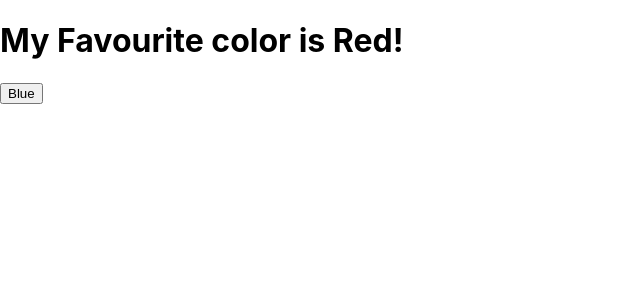
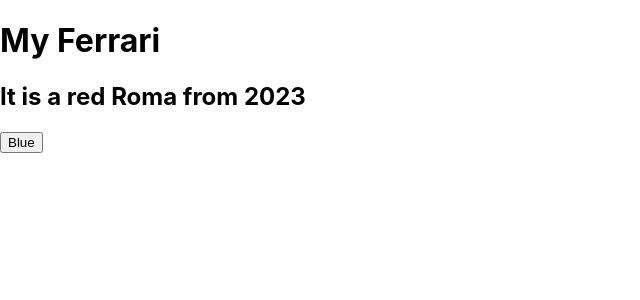
Before and after one commit to AHA193/test, a React (Create React App) app: page / in a window 1280 px wide. Shown: the top 300 px of the page, without its empty margins (0-640 px from the left). Built offline with nearby package versions, Linux system fonts and the light colour scheme.

Commit message:
ex2 storage of an object in use State variable

```diff
--- a/src/App.jsx
+++ b/src/App.jsx
@@ -4,17 +4,27 @@
 
 function App() {
 
- // Using this syntax above to declare the color state
 
-  const [color, setColor] = useState('Red')    // où setColor est un "Setter Function"
 
-  const changeColor = ()=>{
-    setColor('Blue')
-  }
+const [car, setCar] = useState({
+brand : "Ferrari",
+model: "Roma",
+year: "2023",
+color: "red"
+});
+
+const changeColor = ()=> {
+  setCar((prev)=>{
+    return {...prev, color:"blue"}
+  })
+}
+
   return (
   <>
-  <h1>My Favourite color is {color}!</h1>
-    <button onClick={changeColor}>Blue</button>
+<h1>My {car.brand}</h1>
+<h2>It is a {car.color} {car.model} from {car.year}</h2>
+<button onClick={changeColor}>Blue</button>
+
   </>
   );
 }
```
